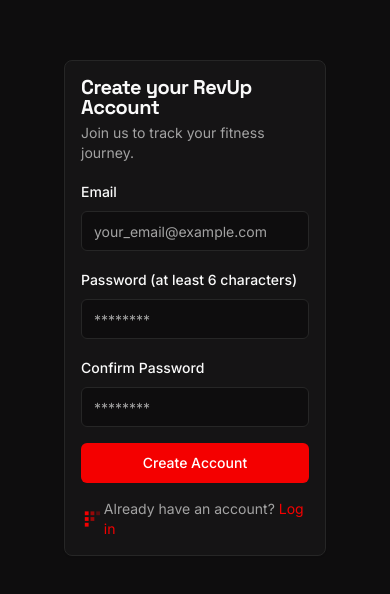
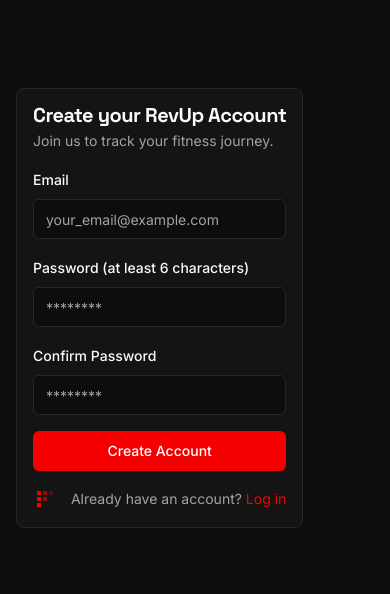
Before and after one commit to litgrxpher/RevUp, a Next.js app: page /signup in a window 390 px wide. Shown: the part 114-708 px from the top of the page. Built offline with nearby package versions, Linux system fonts and the light colour scheme; no server answers.

Commit message:
make the app responsive and auto layout for phone screens also making te

```diff
--- a/src/app/login/page.tsx
+++ b/src/app/login/page.tsx
@@ -36,7 +36,7 @@
   };
 
   return (
-    <div className="flex items-center justify-center min-h-screen bg-background px-4 md:px-12">
+    <div className="flex items-center justify-center min-h-screen bg-background px-4 sm:px-6 md:px-8">
       <Card className="w-full max-w-sm mx-auto">
         <CardHeader className="items-center text-center">
           <Logo />
--- a/src/app/signup/page.tsx
+++ b/src/app/signup/page.tsx
@@ -77,8 +77,8 @@
   };
 
   return (
-    <div className="flex items-center justify-center min-h-screen bg-background px-12">
-      <Card className="w-full max-w-sm mx-4">
+    <div className="flex items-center justify-center min-h-screen bg-background px-4 sm:px-6 md:px-8">
+      <Card className="w-full max-w-sm mx-auto">
         <CardHeader>
           <CardTitle>Create your RevUp Account</CardTitle>
           <CardDescription>Join us to track your fitness journey.</CardDescription>
--- a/src/app/templates/page.tsx
+++ b/src/app/templates/page.tsx
@@ -71,9 +71,9 @@
         </div>
       </header>
 
-      <div className="grid md:grid-cols-2 lg:grid-cols-3 gap-6">
+      <div className="grid md:grid-cols-2 lg:grid-cols-3 gap-6 justify-center">
           {templates.map(template => (
-          <Link href={`/templates/edit/${template.id}`} key={template.id}>
+          <Link href={`/templates/edit/${template.id}`} key={template.id} className="w-full max-w-sm md:max-w-none">
               <Card className="hover:bg-muted/50 transition-colors h-full flex flex-col min-h-[180px]">
               <CardHeader className="pb-4 px-4 py-4 md:p-6">
                   <CardTitle className="font-headline text-xl">{template.name}</CardTitle>
@@ -90,12 +90,14 @@
           </Link>
           ))}
            <CreateTemplateDialog>
+              <div className="w-full max-w-sm md:max-w-none">
                 <Card className="hover:bg-muted/50 transition-colors h-full flex flex-col items-center justify-center min-h-[180px] cursor-pointer border-dashed">
                     <div className="text-center">
                       <Plus className="h-8 w-8 mx-auto text-muted-foreground mb-2" />
                       <p className="text-muted-foreground font-semibold">Create New Template</p>
                     </div>
                 </Card>
+              </div>
             </CreateTemplateDialog>
       </div>
     </div>
```
Lines whose indentation alone changed are shown as unchanged.
